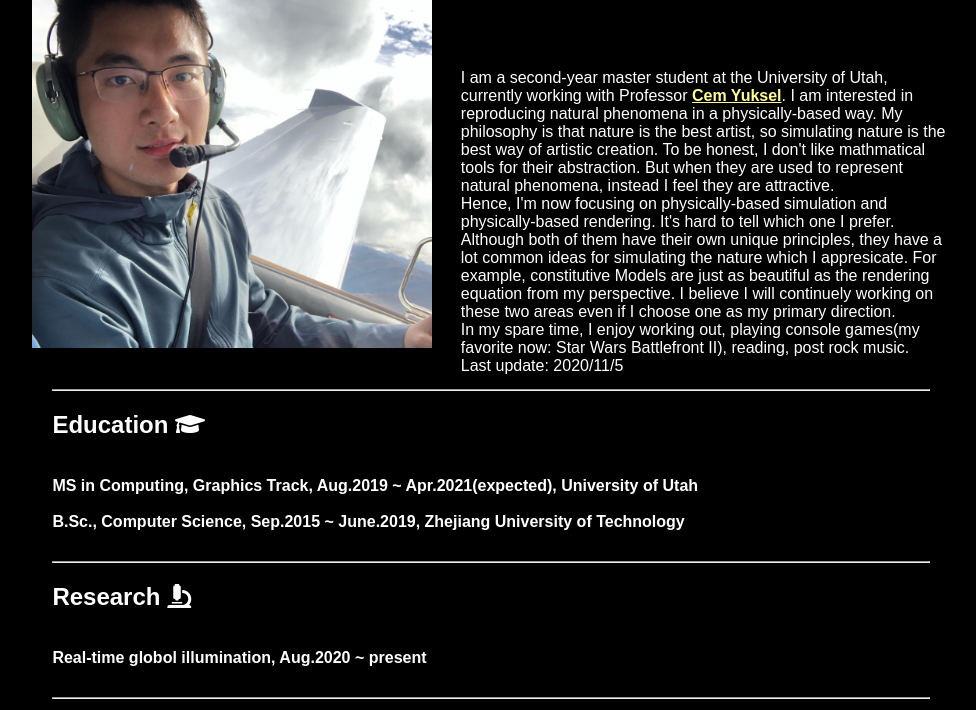
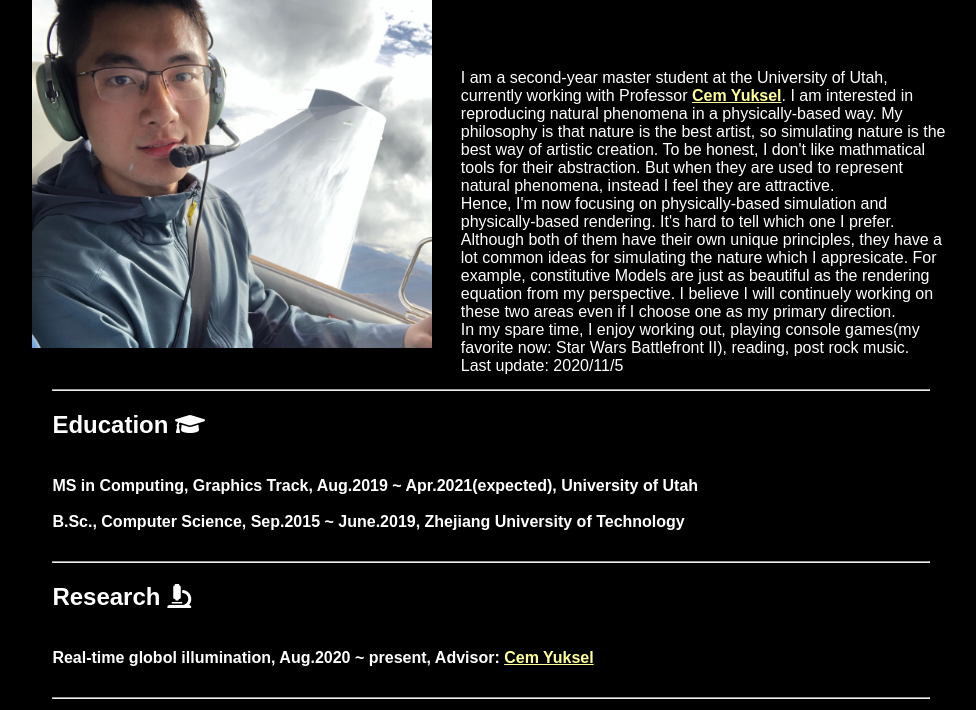
Before and after one commit to wwy1515/wwy1515.github.io, a plain HTML site: page index.html in a window 1280 px wide. Shown: the part 90-800 px from the top of the page, without its empty margins (149-1125 px from the left). Drawn offline with Linux system fonts and the light colour scheme.

Commit message:
Editing text

```diff
--- a/index.html
+++ b/index.html
@@ -72,7 +72,7 @@
         <hr>
     <h2><a class = "two" name="pro">Research <i class="fas fa-microscope"></i> </a></h2>
     <br>
-    <strong>Real-time globol illumination, Aug.2020 ~ present</strong><br><br>
+    <strong>Real-time globol illumination, Aug.2020 ~ present, Advisor: <a href="http://www.cemyuksel.com/" target="_blank">Cem Yuksel</a></strong><br><br>
 
 
     </div>
@@ -145,8 +145,9 @@
                     </div>
                     <br />
                     <br />
-                    Code on Github <a href="https://github.com/wwy1515/2D-Flip-simulator" target="_blank">2D-Flip-simulator</a>.<br />
+                    Code on Github <a href="https://github.com/wwy1515/2D-Flip-simulator" target="_blank">2D-Flip-simulator</a>.<br/>
                     Actually, there are a lot of work could be done to make this simulator better, but limited by time, I would like to put off these plans.
+                    <br />
                     To do list: <br />
                     1.Extend the simulator to 3D. <br />
                     2.Add levelset methods so that simulating smoke will be supported. Add a MacCormack method solver for advecting smoke.<br />
```
